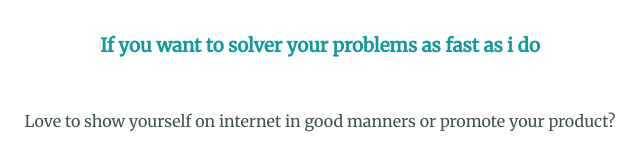
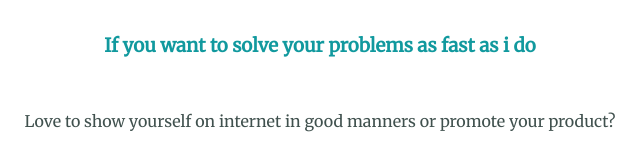
Before and after one commit to ahsan2000/portfolio-demo, a plain HTML site: page index.html in a window 1280 px wide. Shown: the part 2195-2361 px from the top of the page, 320-960 px from the left. Drawn offline with Linux system fonts and the light colour scheme.

Commit message:
correct spelling mistake

```diff
--- a/index.html
+++ b/index.html
@@ -63,7 +63,7 @@
       <hr />
       <div class="contact-me">
         <h2>Get In Touch</h2>
-        <h3>If you want to solver your problems as fast as i do</h3>
+        <h3>If you want to solve your problems as fast as i do</h3>
         <p>
           Love to show yourself on internet in good manners or promote your
           product?
```
